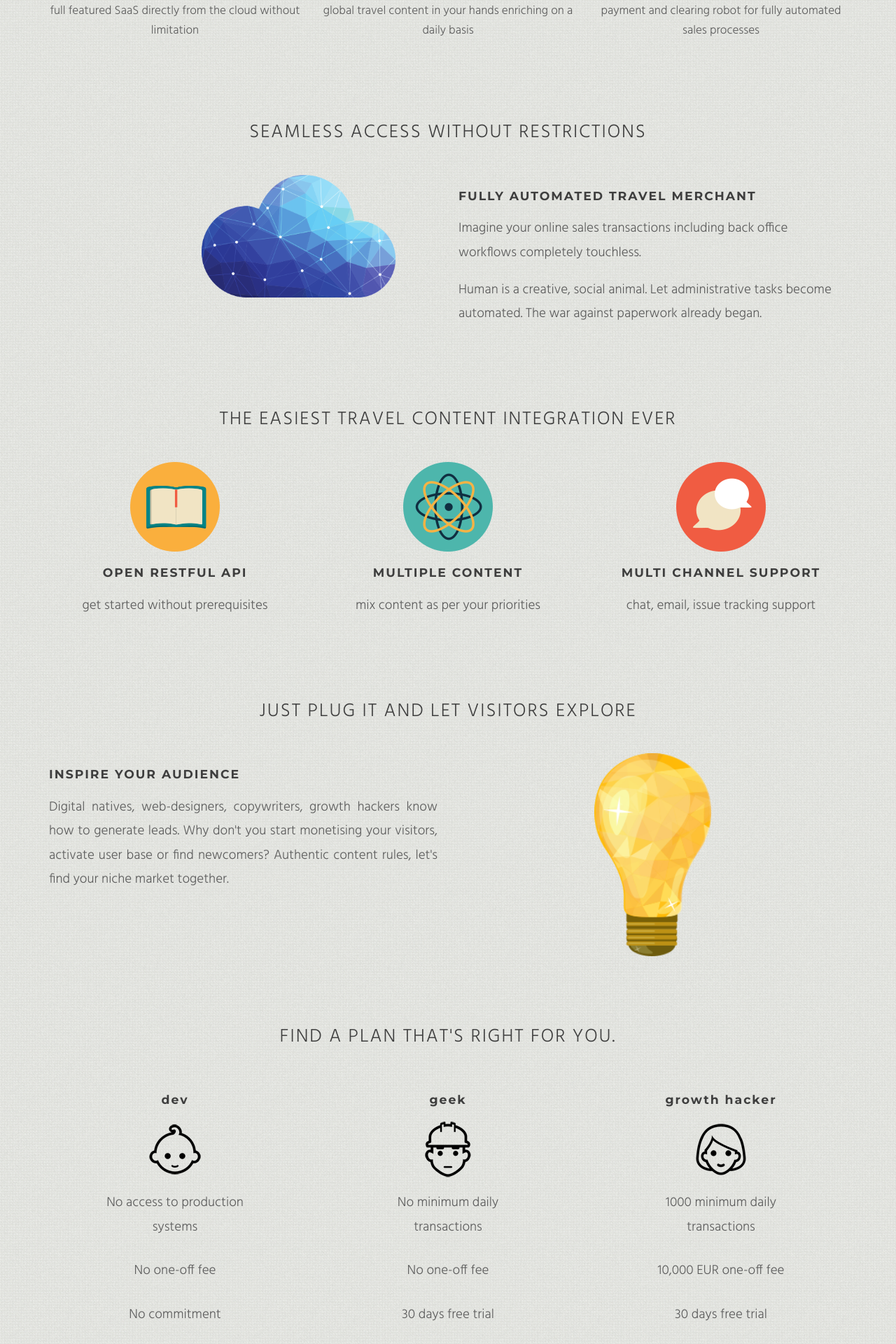
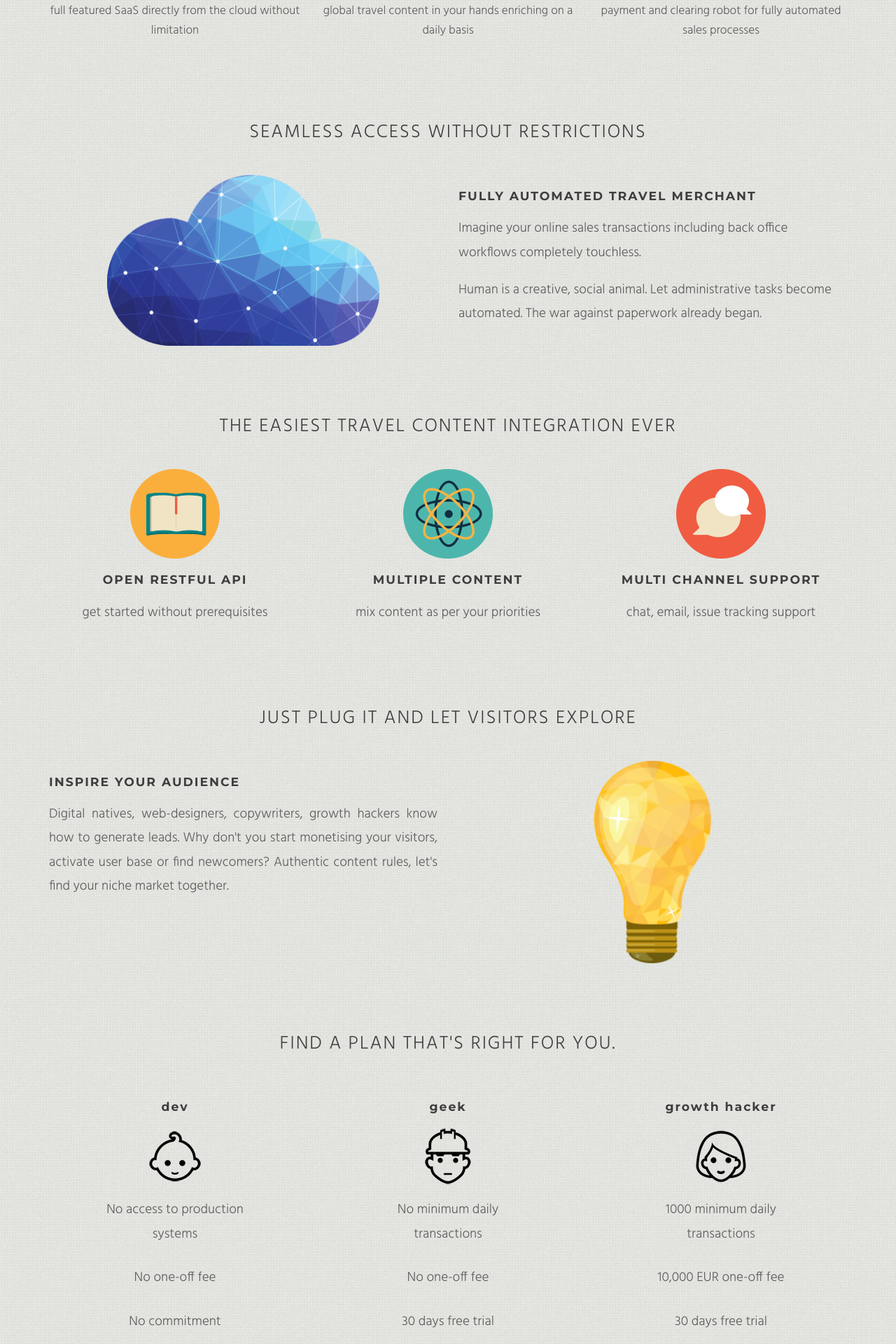
Before and after one commit to balazsszilardtoth/allmyles.github.io, a Jekyll site: the page built from index.html, in a window 1280 px wide. Shown: the part 1028-2948 px from the top of the page at 70% size. Built offline with Jekyll 4.4.1, drawn with Linux system fonts in a browser that asks for light colours; nearby versions of some CDN libraries; comment, search, counter and statistics services are not loaded.

Commit message:
Remove pull-right class from cloud image

```diff
--- a/index.html
+++ b/index.html
@@ -57,7 +57,7 @@ title: Allmyles
 			</header>
 			<div class="row">
 				<div class="col-md-6">
-					<figure class="pull-right">
+					<figure>
 						<img src="/img/cloud2.png" alt="cloud">
 					</figure>
 				</div>
```
